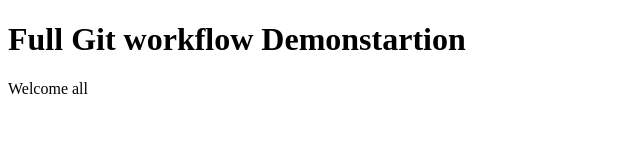
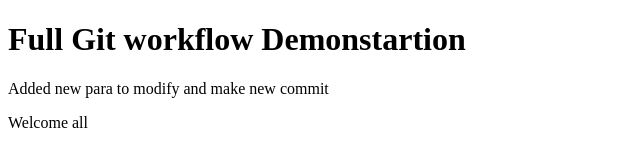
Before and after one commit to yashpatel-999/GitWorkflow, a plain HTML site: page index.html in a window 1280 px wide. Shown: the whole page, without its empty margins (0-640 px from the left). Drawn offline with Linux system fonts and the light colour scheme.

Commit message:
fix:Updated index.html

```diff
--- a/index.html
+++ b/index.html
@@ -5,6 +5,7 @@
 </head>
 <body>
     <h1>Full Git workflow Demonstartion</h1>
+    <p>Added new para to modify and make new commit</p>
     <p>Welcome all</p>
 </body>
 </html>
```
